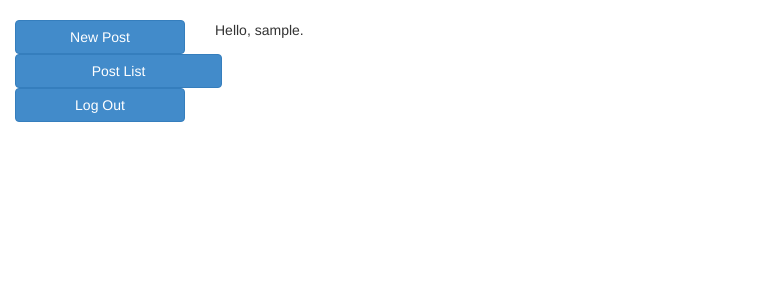
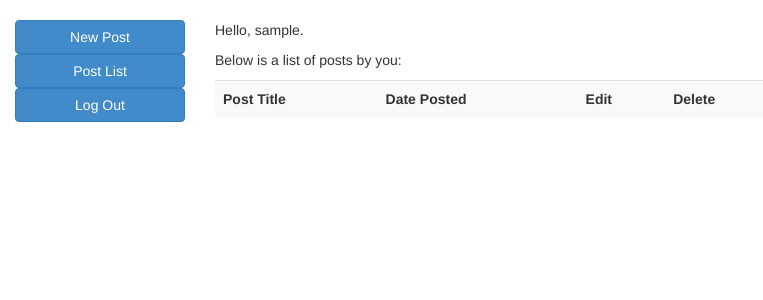
Before and after one commit to Honoo/CVWO_1, a PHP site: page /dashboard.php in a window 1280 px wide. Shown: the part 50-350 px from the top of the page, without its empty margins (0-763 px from the left). Run offline with PHP 8.4, Linux system fonts and the light colour scheme; the visitor is signed in with stand-in values (Sample User, id 1); data that the repository does not hold is empty; some libraries are stand-ins or nearby versions.

Commit message:
Stylistic changes
Made the menu buttons of equal length and added text.

```diff
--- a/dashboard.php
+++ b/dashboard.php
@@ -29,7 +29,7 @@
 
 			<script>
 				function showPosts() {
-					$("#postsTable").show();
+					$("#tableSection").show();
 				}
 			</script>
 
@@ -46,6 +46,7 @@
 				</div>
 			</div>
 			<div id="content" class="row">
+				<!-- sidebar -->
 				<div id="sidebar" class="span2">
 					<ul id="sidebar-list" class="nav nav-list row-padded">
 						<li>
@@ -54,7 +55,7 @@
 							</form>
 						</li>
 						<li>
-							<input type="button btn-primary btn-block" value="Post List" onClick="javascript:showPosts();" class="btn btn-primary" id="edit-posts">
+							<input type="button" value="Post List" onClick="javascript:showPosts();" class="btn btn-primary btn-block" id="edit-posts">
 						</li>
 						<li>
 							<form id="logout-form" action="dashboard.php" method="post">
@@ -63,12 +64,15 @@
 						</li>
 					</ul>
 				</div>
+				<!-- main content -->
 				<div id="main" class="span6">
 					<p>
 						<?php echo "Hello, ".$_SESSION['username']."."; ?>
 					</p>
 					<p>
-						<table id="postsTable" class="table table-striped" style="display:none;">
+						<div id="tableSection">
+							<p>Below is a list of posts by you:</p>
+							<table id="postsTable" class="table table-striped">
 								<tr>
 									<td><strong>Post Title</strong></td>
 									<td><strong>Date Posted</strong></td>
@@ -79,6 +83,7 @@
 									listPosts($db_found);
 								?>
 							</table>
+						</div>
 					</p>
 				</div>
 			</div>
```
Lines whose indentation alone changed are shown as unchanged.
